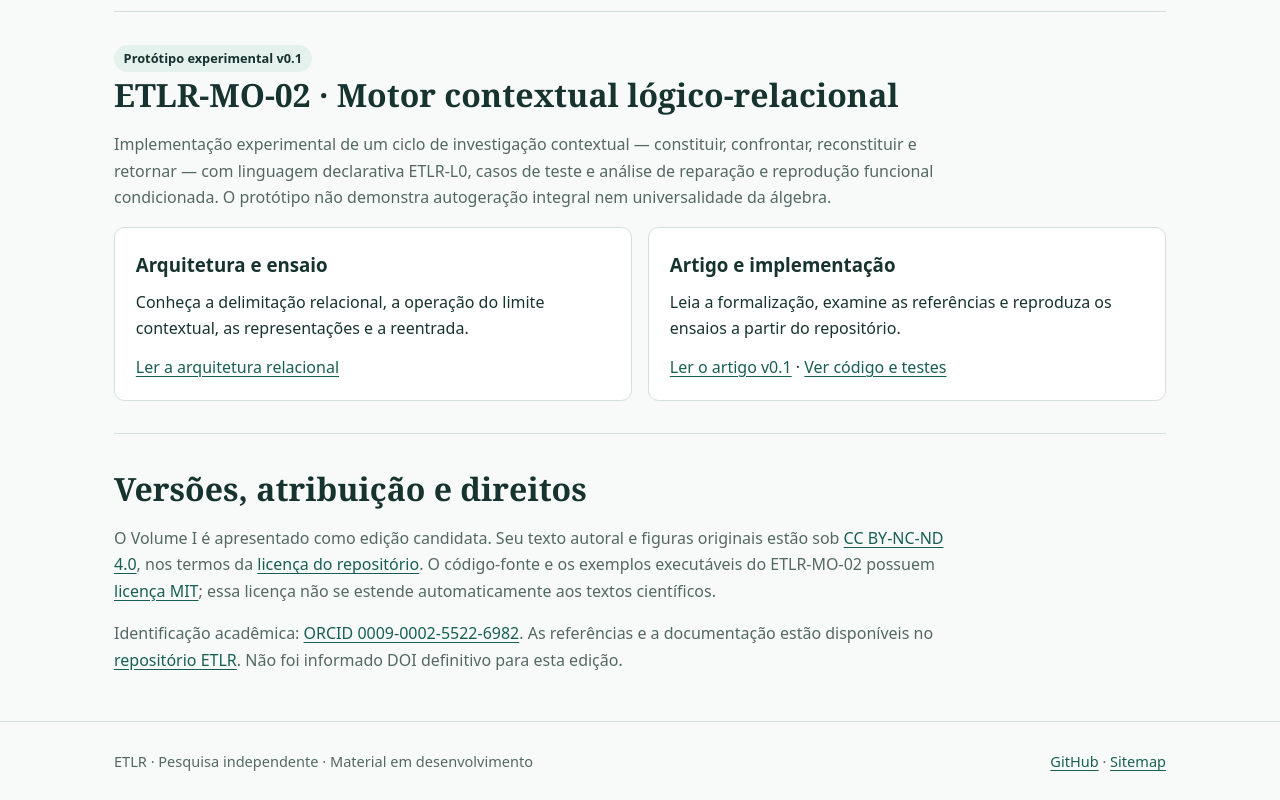
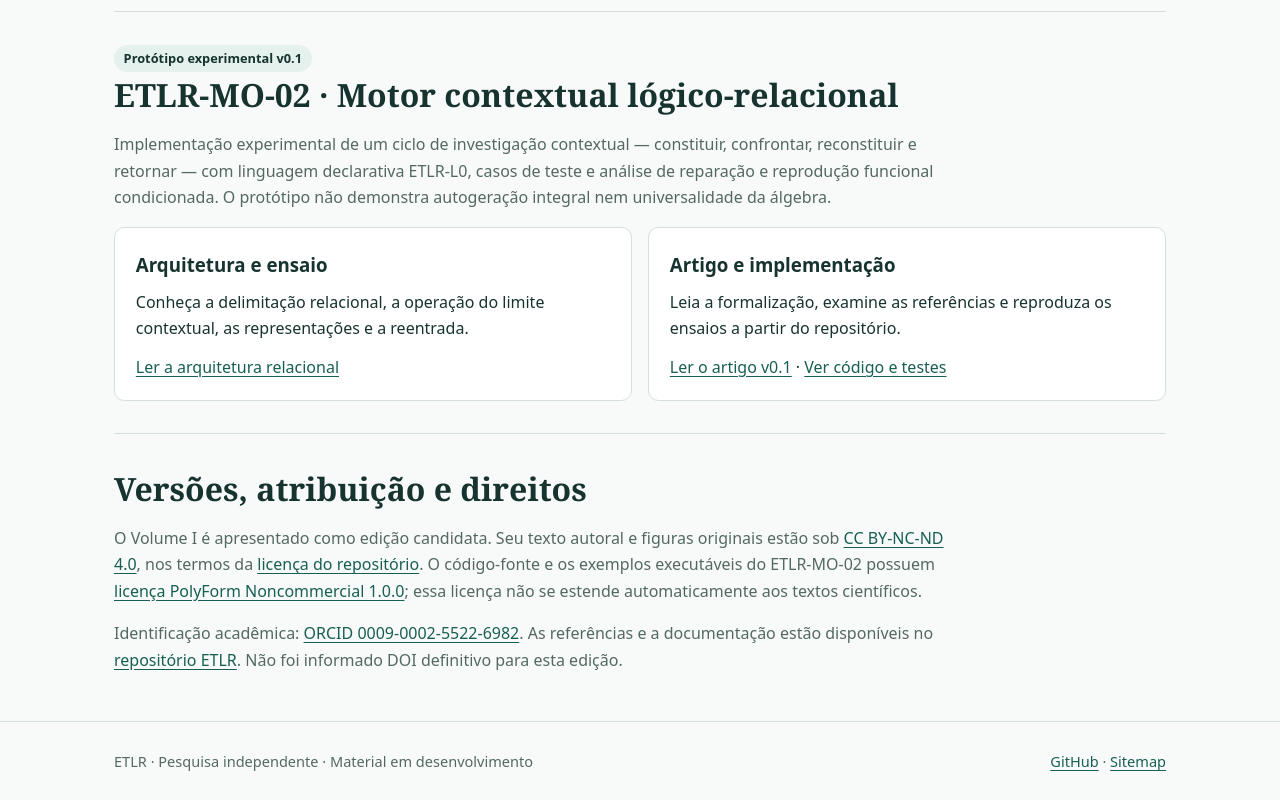
Before and after one commit to AksanaFR/ETLR, a plain HTML site: page index.html in a window 1280 px wide. Shown: the part 1866-2666 px from the top of the page. Drawn offline with Linux system fonts and the light colour scheme.

Commit message:
ETLR Pages: atualizar licença do motor para PolyForm Noncommercial

```diff
--- a/index.html
+++ b/index.html
@@ -117,7 +117,7 @@
     </section>
     <section id="direitos" aria-labelledby="direitos-titulo">
       <h2 id="direitos-titulo">Versões, atribuição e direitos</h2>
-      <p class="note">O Volume I é apresentado como edição candidata. Seu texto autoral e figuras originais estão sob <a href="https://creativecommons.org/licenses/by-nc-nd/4.0/deed.pt-br">CC BY-NC-ND 4.0</a>, nos termos da <a href="https://github.com/AksanaFR/ETLR/blob/main/LICENSE">licença do repositório</a>. O código-fonte e os exemplos executáveis do ETLR-MO-02 possuem <a href="https://github.com/AksanaFR/ETLR/blob/main/experiments/ETLR-MO-02/LICENSE-MIT">licença MIT</a>; essa licença não se estende automaticamente aos textos científicos.</p>
+      <p class="note">O Volume I é apresentado como edição candidata. Seu texto autoral e figuras originais estão sob <a href="https://creativecommons.org/licenses/by-nc-nd/4.0/deed.pt-br">CC BY-NC-ND 4.0</a>, nos termos da <a href="https://github.com/AksanaFR/ETLR/blob/main/LICENSE">licença do repositório</a>. O código-fonte e os exemplos executáveis do ETLR-MO-02 possuem <a href="https://github.com/AksanaFR/ETLR/blob/main/experiments/ETLR-MO-02/LICENSE">licença PolyForm Noncommercial 1.0.0</a>; essa licença não se estende automaticamente aos textos científicos.</p>
       <p class="note">Identificação acadêmica: <a href="https://orcid.org/0009-0002-5522-6982">ORCID 0009-0002-5522-6982</a>. As referências e a documentação estão disponíveis no <a href="https://github.com/AksanaFR/ETLR">repositório ETLR</a>. Não foi informado DOI definitivo para esta edição.</p>
     </section>
   </main>
```
